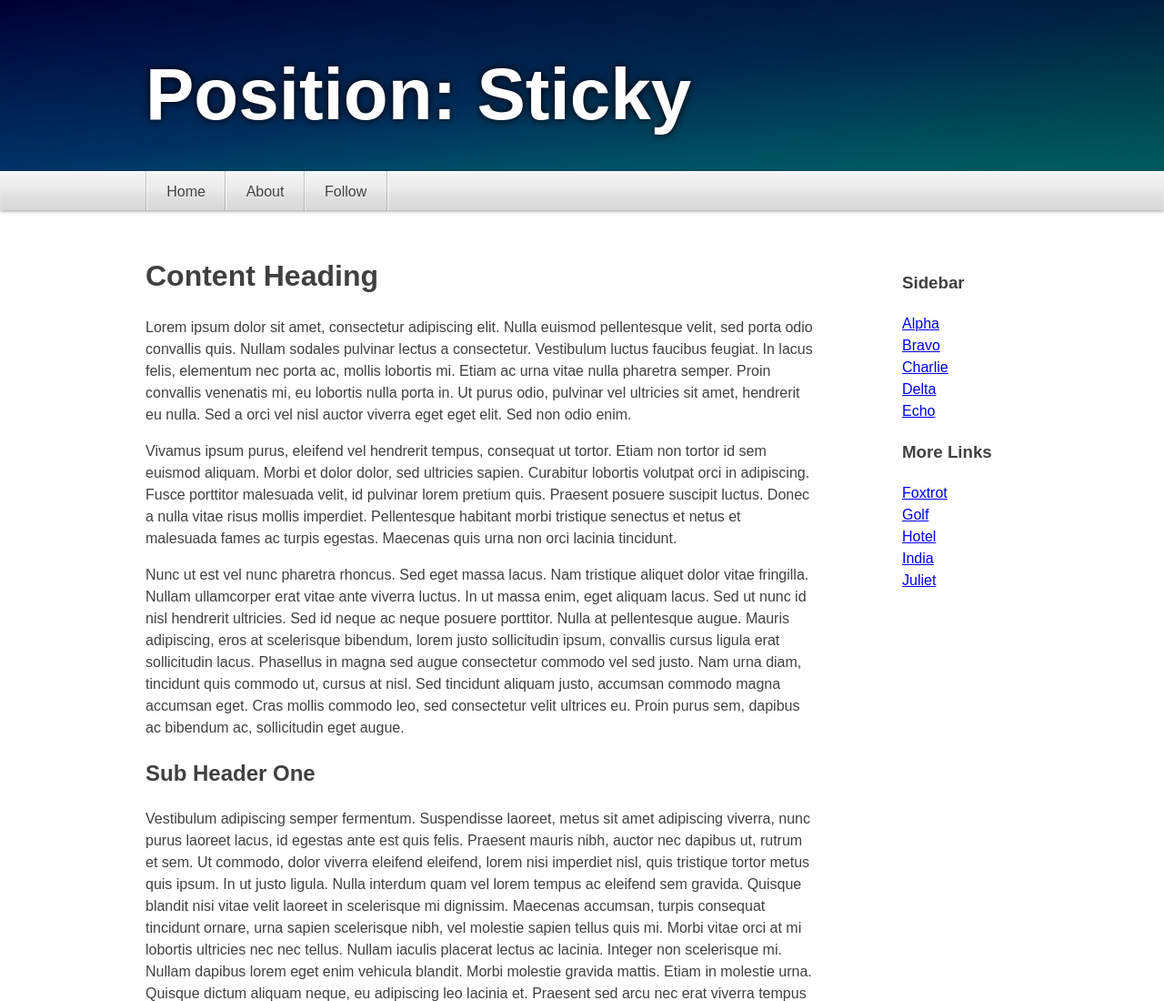
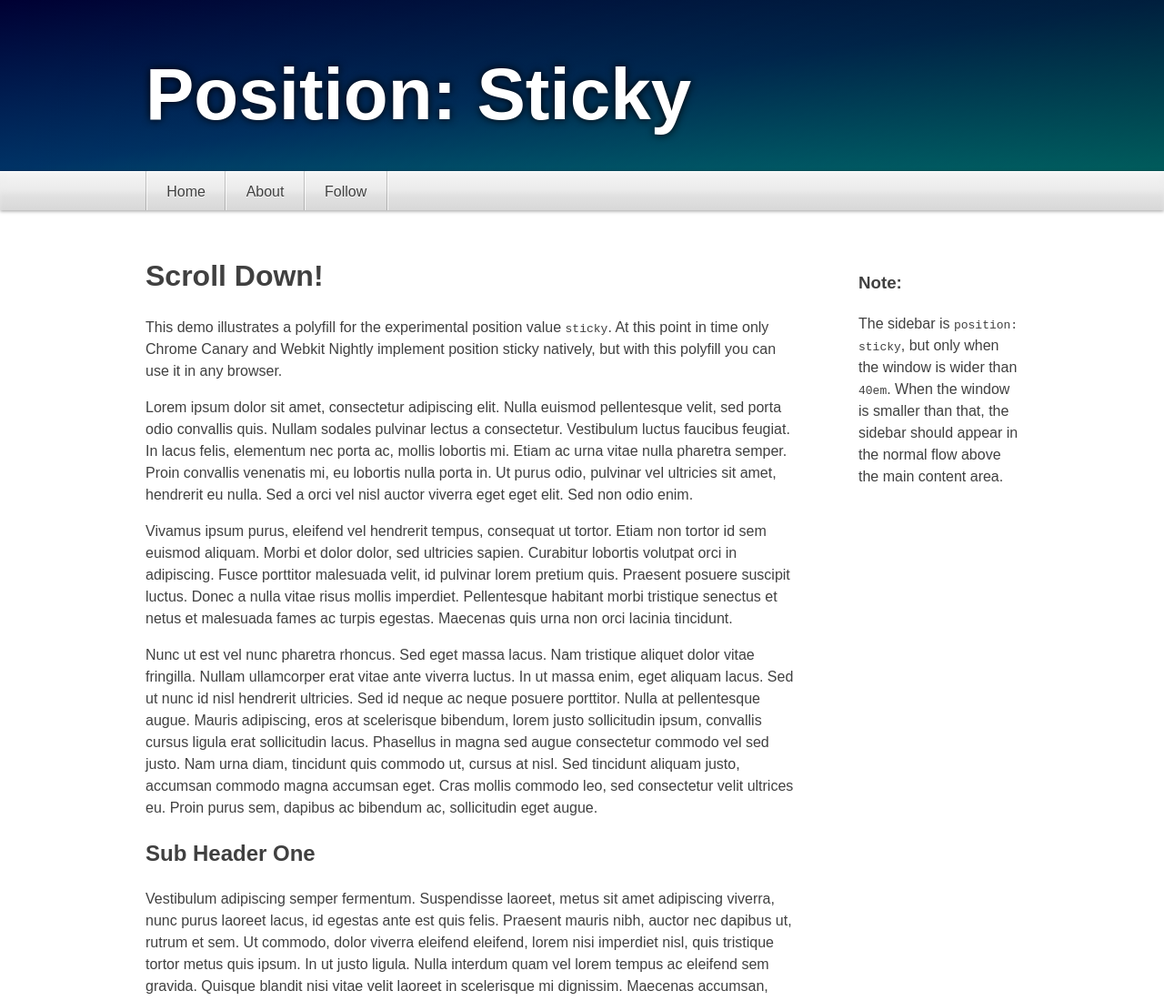
Before and after one commit to philipwalton/polyfill, a website: page demos/position-sticky/index.html in a window 1280 px wide. Shown: the top 1100 px of the page at 91% size. Drawn offline with Linux system fonts and the light colour scheme.

Commit message:
Update the demo text.

```diff
--- a/demos/position-sticky/index.html
+++ b/demos/position-sticky/index.html
@@ -27,27 +27,18 @@
     <div class="container">
 
       <div class="sidebar">
-        <h3>Sidebar</h3>
-        <ul>
-          <li><a href="#">Alpha</a></li>
-          <li><a href="#">Bravo</a></li>
-          <li><a href="#">Charlie</a></li>
-          <li><a href="#">Delta</a></li>
-          <li><a href="#">Echo</a></li>
-        </ul>
-        <h3>More Links</h3>
-        <ul>
-          <li><a href="#">Foxtrot</a></li>
-          <li><a href="#">Golf</a></li>
-          <li><a href="#">Hotel</a></li>
-          <li><a href="#">India</a></li>
-          <li><a href="#">Juliet</a></li>
-        </ul>
+        <h3>Note:</h3>
+        <p>The sidebar is <code>position: sticky</code>, but only when the window is wider than <code>40em</code>. When the window is smaller than that, the sidebar should appear in the normal flow above the main content area.</p>
       </div>
 
       <div class="content">
 
-        <h1>Content Heading</h1>
+        <h1>Scroll Down!</h1>
+
+        <p>This demo illustrates a polyfill for the experimental position value <code>sticky</code>. At this point in time only Chrome Canary and Webkit Nightly implement position sticky natively, but with this polyfill you can use it in any browser.</p>
+
+
+
 
         <p>Lorem ipsum dolor sit amet, consectetur adipiscing elit. Nulla euismod pellentesque velit, sed porta odio convallis quis. Nullam sodales pulvinar lectus a consectetur. Vestibulum luctus faucibus feugiat. In lacus felis, elementum nec porta ac, mollis lobortis mi. Etiam ac urna vitae nulla pharetra semper. Proin convallis venenatis mi, eu lobortis nulla porta in. Ut purus odio, pulvinar vel ultricies sit amet, hendrerit eu nulla. Sed a orci vel nisl auctor viverra eget eget elit. Sed non odio enim.</p>
         <p>Vivamus ipsum purus, eleifend vel hendrerit tempus, consequat ut tortor. Etiam non tortor id sem euismod aliquam. Morbi et dolor dolor, sed ultricies sapien. Curabitur lobortis volutpat orci in adipiscing. Fusce porttitor malesuada velit, id pulvinar lorem pretium quis. Praesent posuere suscipit luctus. Donec a nulla vitae risus mollis imperdiet. Pellentesque habitant morbi tristique senectus et netus et malesuada fames ac turpis egestas. Maecenas quis urna non orci lacinia tincidunt.</p>
--- a/demos/position-sticky/style.css
+++ b/demos/position-sticky/style.css
@@ -63,9 +63,9 @@
     position: sticky;
     top: 85px;
     float: right;
-    width: 8em;
+    width: 11em;
   }
   .content {
-    margin-right: 14em;
+    margin-right: 15em;
   }
 }
```
Also changed, not shown: dist/polyfill.min.js.
